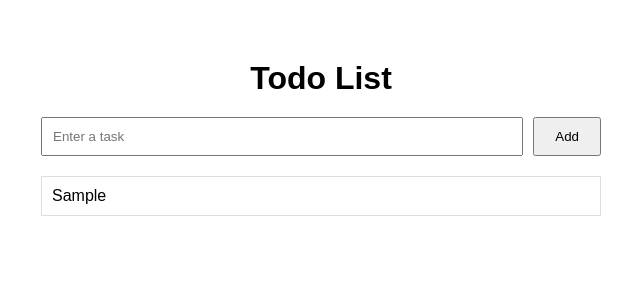
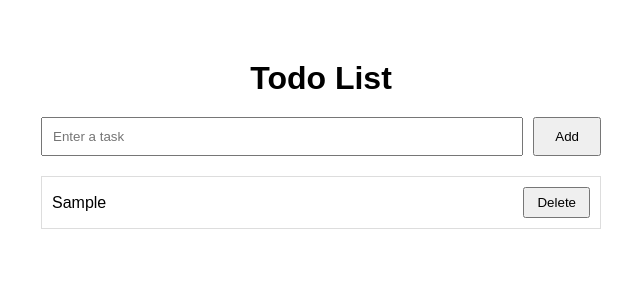
Before and after one commit to amikento713/todo-list-nextjs, a Next.js app: page / in a window 1280 px wide. Both pictures are taken after typing "Sample" into the empty fields and a click on the button "Add". Shown: the top 300 px of the page, without its empty margins (319-959 px from the left). Built offline with nearby package versions, Linux system fonts and the light colour scheme.

Commit message:
add delete feture

```diff
--- a/app/page.tsx
+++ b/app/page.tsx
@@ -12,6 +12,14 @@ export default function Home() {
     setTasks([...tasks, newTask]);
   };
 
+  const deleteTask = (indexToDelete: number) => {
+    const updatedTasks = tasks.filter(
+      (_, index) => index !== indexToDelete
+    );
+
+    setTasks(updatedTasks);
+  };
+
   return (
     <main className={styles.container}>
       <h1 className={styles.title}>
@@ -20,7 +28,10 @@ export default function Home() {
 
       <TodoForm onAddTask={addTask} />
 
-      <TodoList tasks={tasks} />
+      <TodoList
+        tasks={tasks}
+        onDeleteTask={deleteTask}
+      />
     </main>
   );
 }
--- a/components/TodoList.tsx
+++ b/components/TodoList.tsx
@@ -4,10 +4,12 @@ import styles from "../styles/Todo.module.css";
 
 type TodoListProps = {
   tasks: string[];
+  onDeleteTask: (index: number) => void;
 };
 
 export default function TodoList({
   tasks,
+  onDeleteTask,
 }: TodoListProps) {
   return (
     <div className={styles.list}>
@@ -16,7 +18,14 @@ export default function TodoList({
           key={index}
           className={styles.item}
         >
-          {task}
+          <span>{task}</span>
+
+          <button
+            className={styles.deleteButton}
+            onClick={() => onDeleteTask(index)}
+          >
+            Delete
+          </button>
         </div>
       ))}
     </div>
--- a/styles/Todo.module.css
+++ b/styles/Todo.module.css
@@ -29,7 +29,16 @@
 }
 
 .item {
+  display: flex;
+  justify-content: space-between;
+  align-items: center;
+
   padding: 10px;
   border: 1px solid #ddd;
   margin-bottom: 8px;
 }
+
+.deleteButton {
+  padding: 6px 12px;
+  cursor: pointer;
+}
```
